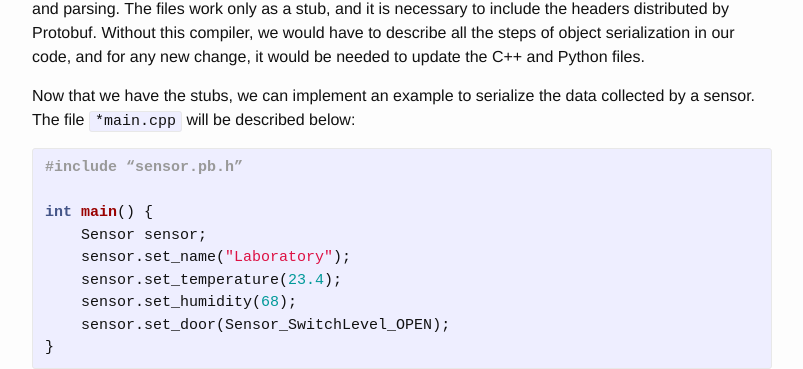
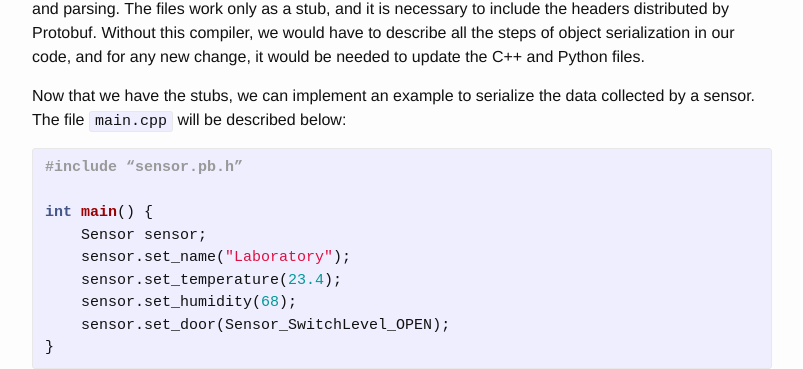
Before and after one commit to conan-io/conan-io.github.io, a Jekyll site: the page built from _posts/2019-02-06-Serializing-your-data-with-Protobuf.markdown, in a window 1280 px wide and 900 px high, scrolled down 2043 px. Shown: the part 147-516 px from the top of the window, without its empty margins (238-1041 px from the left). Built offline with Jekyll 4.4.1, drawn with Linux system fonts in a browser that asks for light colours; comment, search, counter and statistics services are not loaded.

```diff
--- a/_posts/2019-02-06-Serializing-your-data-with-Protobuf.markdown
+++ b/_posts/2019-02-06-Serializing-your-data-with-Protobuf.markdown
@@ -63,7 +63,7 @@ $ protoc --cpp_out=. sensor.proto
 
 The ``protoc`` compiler will generate the ``sensor.pb.h`` and ``sensor.pb.cc`` files, respectively, of which have the getters and setters needed to access the attributes, as well as methods for serializing and parsing. The files work only as a stub, and it is necessary to include the headers distributed by Protobuf. Without this compiler, we would have to describe all the steps of object serialization in our code, and for any new change, it would be needed to update the C++ and Python files.
 
-Now that we have the stubs, we can implement an example to serialize the data collected by a sensor. The file ``*main.cpp`` will be described below:
+Now that we have the stubs, we can implement an example to serialize the data collected by a sensor. The file ``main.cpp`` will be described below:
 
 {% highlight cpp %}
 #include “sensor.pb.h”
```
